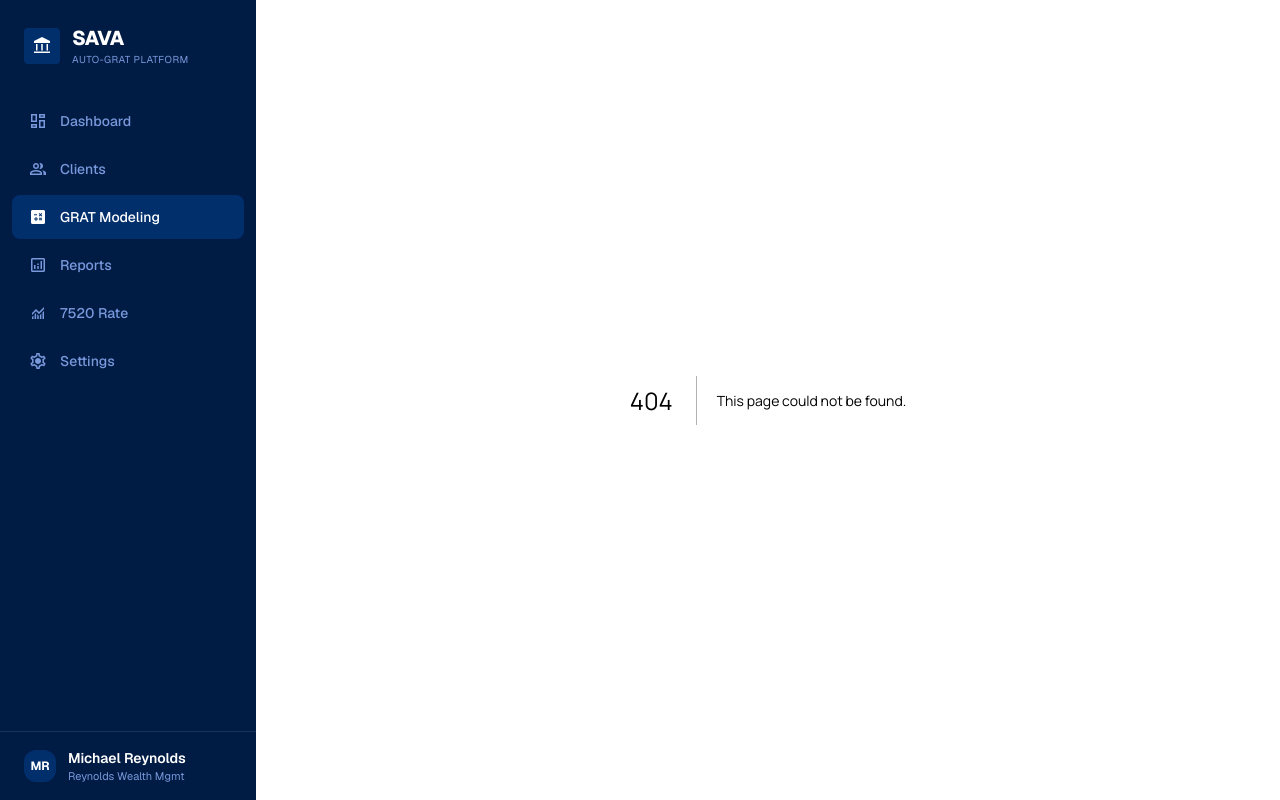
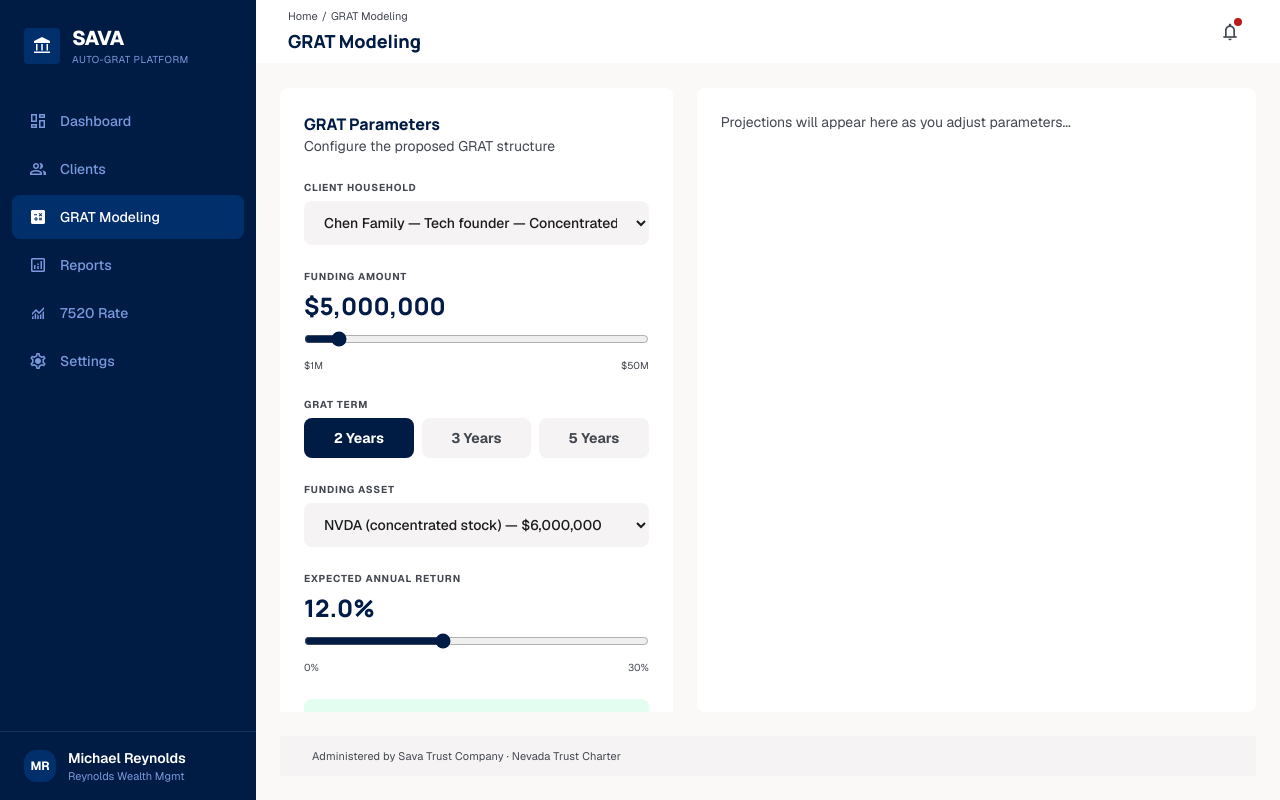
Before and after one commit to nimitmaru/sava-grat-demo, a Next.js app: page /modeling in a window 1280 px wide. Before the commit this address had no page. Built offline with nearby package versions, Linux system fonts and the light colour scheme.

Commit message:
Add GRAT modeling page with parameter form

```diff
--- /dev/null
+++ b/app/modeling/components/modeling_client.tsx
@@ -0,0 +1,61 @@
+"use client"
+
+import { useState } from "react"
+import type { Household, AssetType } from "@/lib/types"
+import { ParameterForm } from "./parameter_form"
+
+type ModelingParams = {
+  householdId: string
+  fundingAmount: number
+  termYears: number
+  fundingAsset: string
+  assetType: AssetType
+  expectedReturn: number
+  rate7520: number
+  custodian: string
+  advisorFeeRate: number
+}
+
+export function ModelingClient({
+  households,
+  currentRate,
+  initialClientId,
+}: {
+  households: Household[]
+  currentRate: number
+  initialClientId?: string
+}) {
+  const defaultHousehold = initialClientId
+    ? households.find(h => h.id === initialClientId) ?? households[0]
+    : households[0]
+
+  const [params, setParams] = useState<ModelingParams>({
+    householdId: defaultHousehold.id,
+    fundingAmount: 5_000_000,
+    termYears: 2,
+    fundingAsset: defaultHousehold.holdings[0]?.name ?? "",
+    assetType: defaultHousehold.holdings[0]?.type ?? "diversified",
+    expectedReturn: 0.12,
+    rate7520: currentRate,
+    custodian: defaultHousehold.custodian,
+    advisorFeeRate: defaultHousehold.advisorFeeRate,
+  })
+
+  return (
+    <div className="grid grid-cols-12 gap-6 flex-1 min-h-0">
+      {/* Left: Parameters */}
+      <div className="col-span-5 overflow-y-auto">
+        <ParameterForm
+          households={households}
+          currentRate={currentRate}
+          params={params}
+          onParamsChange={setParams}
+        />
+      </div>
+      {/* Right: Projections — will be added in Task 18 */}
+      <div className="col-span-7 overflow-y-auto rounded-xl bg-surface-container-lowest p-6">
+        <p className="text-sm text-on-surface-variant">Projections will appear here as you adjust parameters...</p>
+      </div>
+    </div>
+  )
+}
--- /dev/null
+++ b/app/modeling/components/parameter_form.tsx
@@ -0,0 +1,180 @@
+"use client"
+
+import type { Household, AssetType } from "@/lib/types"
+import { formatCurrency, formatPercent } from "@/lib/format"
+
+type ModelingParams = {
+  householdId: string
+  fundingAmount: number
+  termYears: number
+  fundingAsset: string
+  assetType: AssetType
+  expectedReturn: number
+  rate7520: number
+  custodian: string
+  advisorFeeRate: number
+}
+
+export function ParameterForm({
+  households,
+  currentRate,
+  params,
+  onParamsChange,
+}: {
+  households: Household[]
+  currentRate: number
+  params: ModelingParams
+  onParamsChange: (params: ModelingParams) => void
+}) {
+  const selectedHousehold = households.find(h => h.id === params.householdId) ?? households[0]
+
+  const handleHouseholdChange = (householdId: string) => {
+    const household = households.find(h => h.id === householdId)!
+    onParamsChange({
+      ...params,
+      householdId,
+      fundingAsset: household.holdings[0]?.name ?? "",
+      assetType: household.holdings[0]?.type ?? "diversified",
+      custodian: household.custodian,
+      advisorFeeRate: household.advisorFeeRate,
+    })
+  }
+
+  const handleAssetChange = (assetName: string) => {
+    const holding = selectedHousehold.holdings.find(h => h.name === assetName)
+    onParamsChange({
+      ...params,
+      fundingAsset: assetName,
+      assetType: holding?.type ?? "diversified",
+    })
+  }
+
+  return (
+    <div className="rounded-xl bg-surface-container-lowest p-6 space-y-6">
+      <div>
+        <h3 className="font-headline text-base font-extrabold text-primary">GRAT Parameters</h3>
+        <p className="text-sm text-on-surface-variant">Configure the proposed GRAT structure</p>
+      </div>
+
+      {/* Client Selector */}
+      <div>
+        <label className="text-[10px] font-bold uppercase tracking-[0.08em] text-on-surface-variant block mb-1.5">Client Household</label>
+        <select
+          value={params.householdId}
+          onChange={(e) => handleHouseholdChange(e.target.value)}
+          className="w-full rounded-xl bg-surface-container-low px-4 py-3 text-sm font-medium text-on-surface outline-none focus:ring-2 focus:ring-primary/20"
+        >
+          {households.map(h => (
+            <option key={h.id} value={h.id}>{h.name} — {h.description}</option>
+          ))}
+        </select>
+      </div>
+
+      {/* Funding Amount */}
+      <div>
+        <label className="text-[10px] font-bold uppercase tracking-[0.08em] text-on-surface-variant block mb-1.5">Funding Amount</label>
+        <p className="text-2xl font-headline font-extrabold text-primary mb-2">{formatCurrency(params.fundingAmount)}</p>
+        <input
+          type="range"
+          min={1_000_000}
+          max={50_000_000}
+          step={500_000}
+          value={params.fundingAmount}
+          onChange={(e) => onParamsChange({ ...params, fundingAmount: Number(e.target.value) })}
+          className="w-full accent-primary"
+        />
+        <div className="flex justify-between text-[10px] text-on-surface-variant mt-1">
+          <span>$1M</span><span>$50M</span>
+        </div>
+      </div>
+
+      {/* GRAT Term */}
+      <div>
+        <label className="text-[10px] font-bold uppercase tracking-[0.08em] text-on-surface-variant block mb-1.5">GRAT Term</label>
+        <div className="flex gap-2">
+          {[2, 3, 5].map(term => (
+            <button
+              key={term}
+              onClick={() => onParamsChange({ ...params, termYears: term })}
+              className={`flex-1 rounded-xl px-4 py-2.5 text-sm font-bold transition-colors ${
+                params.termYears === term
+                  ? "bg-primary text-on-primary"
+                  : "bg-surface-container-low text-on-surface-variant hover:bg-surface-container-high"
+              }`}
+            >
+              {term} Years
+            </button>
+          ))}
+        </div>
+      </div>
+
+      {/* Funding Asset */}
+      <div>
+        <label className="text-[10px] font-bold uppercase tracking-[0.08em] text-on-surface-variant block mb-1.5">Funding Asset</label>
+        <select
+          value={params.fundingAsset}
+          onChange={(e) => handleAssetChange(e.target.value)}
+          className="w-full rounded-xl bg-surface-container-low px-4 py-3 text-sm font-medium text-on-surface outline-none focus:ring-2 focus:ring-primary/20"
+        >
+          {selectedHousehold.holdings.map(h => (
+            <option key={h.name} value={h.name}>
+              {h.name} ({h.type.replace(/_/g, " ")}) — {formatCurrency(h.value)}
+              {h.lastValuationDate ? ` · Valued ${h.lastValuationDate}` : ""}
+            </option>
+          ))}
+        </select>
+      </div>
+
+      {/* Expected Return */}
+      <div>
+        <label className="text-[10px] font-bold uppercase tracking-[0.08em] text-on-surface-variant block mb-1.5">Expected Annual Return</label>
+        <p className="text-2xl font-headline font-extrabold text-primary mb-2">{(params.expectedReturn * 100).toFixed(1)}%</p>
+        <input
+          type="range"
+          min={0}
+          max={0.30}
+          step={0.005}
+          value={params.expectedReturn}
+          onChange={(e) => onParamsChange({ ...params, expectedReturn: Number(e.target.value) })}
+          className="w-full accent-primary"
+        />
+        <div className="flex justify-between text-[10px] text-on-surface-variant mt-1">
+          <span>0%</span><span>30%</span>
+        </div>
+      </div>
+
+      {/* Current 7520 Rate */}
+      <div className="rounded-xl bg-secondary-container/20 p-4">
+        <div className="flex items-center justify-between mb-1">
+          <span className="text-[10px] font-bold uppercase tracking-[0.08em] text-on-surface-variant">Current 7520 Rate</span>
+          <span className="text-sm font-bold text-secondary">Favorable</span>
+        </div>
+        <p className="font-mono text-2xl font-bold text-primary">{formatPercent(currentRate)}</p>
+        <p className="text-[11px] text-on-surface-variant mt-1">Below 12-month average — favorable for new GRAT origination</p>
+      </div>
+
+      {/* Trustee Info */}
+      <div className="rounded-xl bg-surface-container-low p-4 text-sm">
+        <div className="flex items-center gap-2 mb-2">
+          <span className="material-symbols-outlined text-primary" style={{ fontSize: "18px" }}>verified</span>
+          <span className="font-semibold text-on-surface">Trust Administration</span>
+        </div>
+        <div className="space-y-1 text-on-surface-variant text-[13px]">
+          <p>Corporate Trustee: <span className="text-on-surface font-medium">Sava Trust Company</span></p>
+          <p>Jurisdiction: <span className="text-on-surface font-medium">Nevada</span></p>
+          <p>Assets held at: <span className="text-on-surface font-medium">{selectedHousehold.custodian}</span></p>
+        </div>
+      </div>
+
+      {/* Buttons */}
+      <div className="flex gap-3">
+        <button className="flex-1 rounded-xl bg-primary px-4 py-3 text-sm font-bold text-on-primary">
+          Generate Proposal
+        </button>
+        <button className="rounded-xl bg-surface-container-low px-4 py-3 text-sm font-bold text-on-surface-variant">
+          Save Draft
+        </button>
+      </div>
+    </div>
+  )
+}
--- /dev/null
+++ b/app/modeling/page.tsx
@@ -0,0 +1,34 @@
+import { Header } from "@/components/layout/header"
+import { SavaFooter } from "@/components/layout/sava_footer"
+import { ModelingClient } from "./components/modeling_client"
+import { getHouseholds, getCurrentRate } from "@/lib/data/store"
+
+export default async function ModelingPage({
+  searchParams,
+}: {
+  searchParams: Promise<{ [key: string]: string | string[] | undefined }>
+}) {
+  const params = await searchParams
+  const clientId = typeof params.client === "string" ? params.client : undefined
+  const households = getHouseholds()
+  const currentRate = getCurrentRate()
+
+  return (
+    <>
+      <Header
+        title="GRAT Modeling"
+        breadcrumbs={[{ label: "Home", href: "/dashboard" }, { label: "GRAT Modeling" }]}
+      />
+      <div className="flex-1 overflow-y-auto bg-background p-6 flex flex-col min-h-0">
+        <ModelingClient
+          households={households}
+          currentRate={currentRate}
+          initialClientId={clientId}
+        />
+        <div className="mt-6">
+          <SavaFooter />
+        </div>
+      </div>
+    </>
+  )
+}
```
